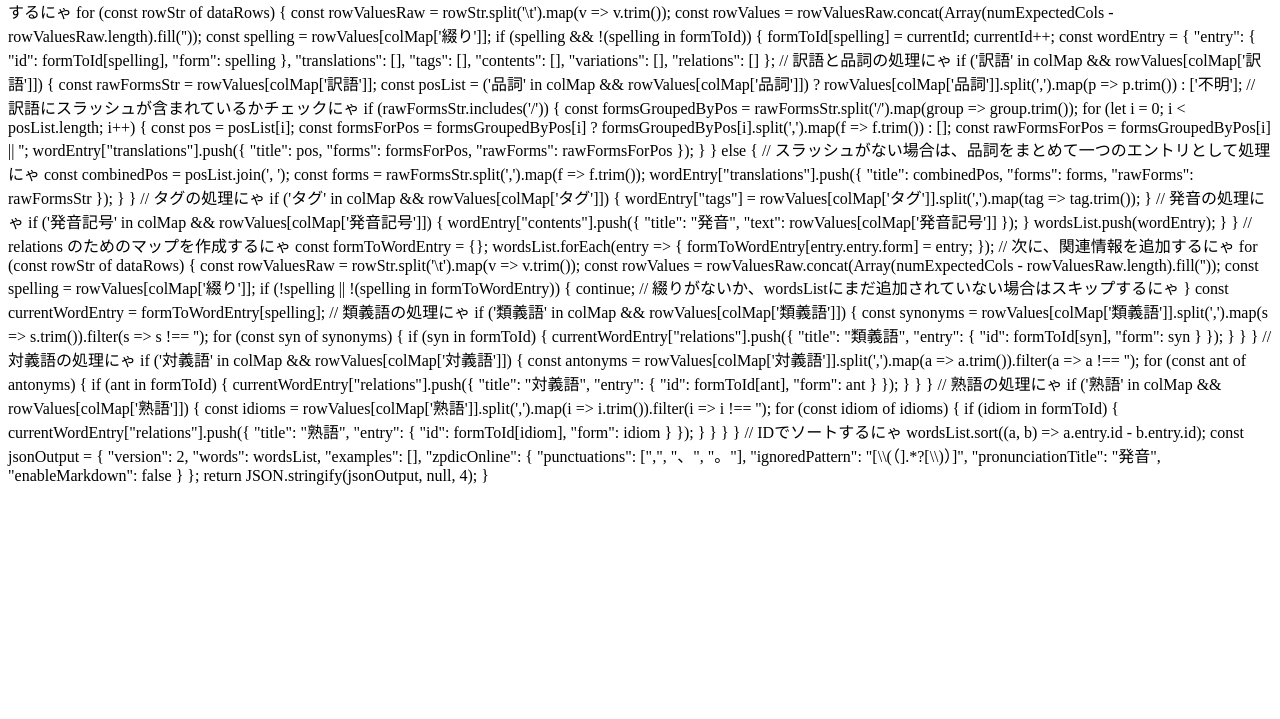
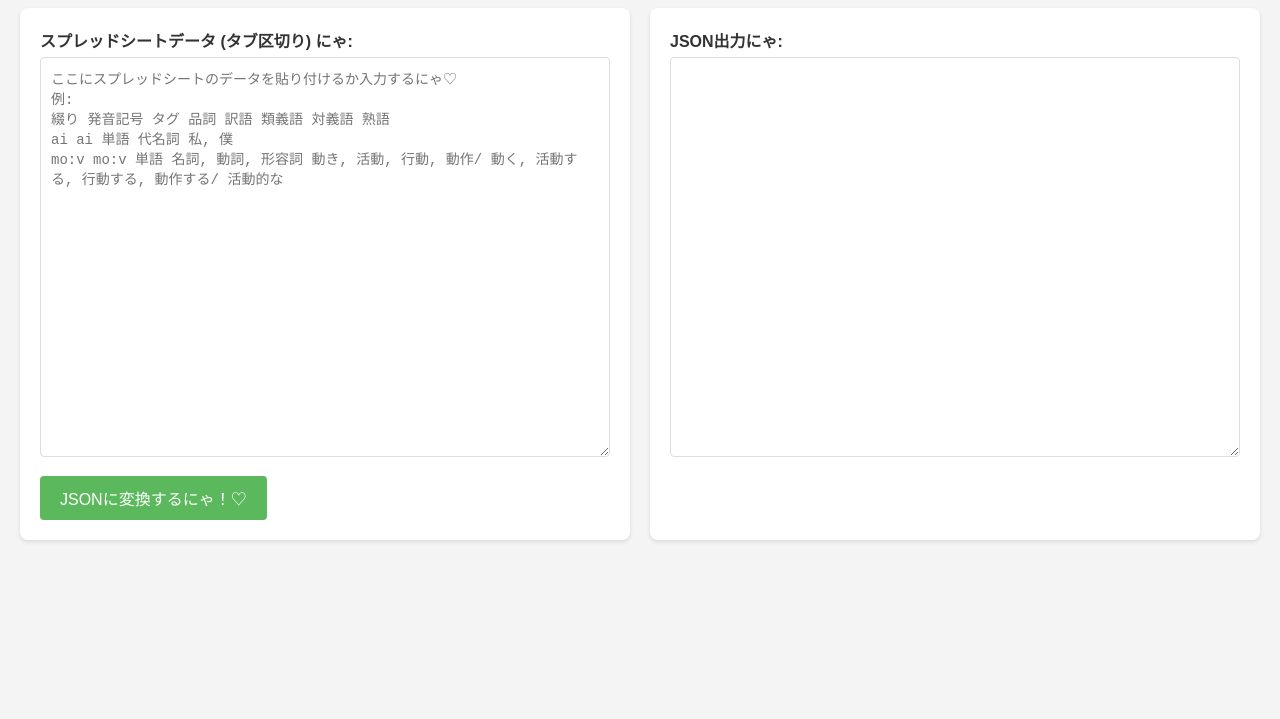
Before and after one commit to kiroku1010/spreadsheet-to-otm, a plain HTML site: page index.html in a window 1280 px wide. Shown: the part 81-800 px from the top of the page. Drawn offline with Linux system fonts and the light colour scheme.

Commit message:
Update index.html

```diff
--- a/index.html
+++ b/index.html
@@ -1,4 +1,92 @@
-function convertSpreadsheetToJson(spreadsheetData) {
+<!DOCTYPE html>
+<html lang="ja">
+<head>
+    <meta charset="UTF-8">
+    <meta name="viewport" content="width=device-width, initial-scale=1.0">
+    <title>スプレッドシートからJSONへ変換にゃ</title>
+    <style>
+        body {
+            font-family: Arial, sans-serif;
+            margin: 20px;
+            background-color: #f4f4f4;
+            color: #333;
+        }
+
+        h1 {
+            color: #5cb85c;
+        }
+
+        .container {
+            display: flex;
+            gap: 20px;
+            margin-top: 20px;
+        }
+
+        textarea {
+            width: 100%;
+            height: 400px;
+            padding: 10px;
+            border: 1px solid #ddd;
+            border-radius: 4px;
+            font-family: 'Courier New', Courier, monospace;
+            font-size: 14px;
+            box-sizing: border-box;
+            resize: vertical;
+            /* 縦方向のみリサイズ可能にゃ */
+        }
+
+        .input-section,
+        .output-section {
+            flex: 1;
+            background-color: #fff;
+            padding: 20px;
+            border-radius: 8px;
+            box-shadow: 0 2px 4px rgba(0, 0, 0, 0.1);
+        }
+
+        label {
+            font-weight: bold;
+            margin-bottom: 5px;
+            display: block;
+        }
+
+        button {
+            display: block;
+            margin-top: 15px;
+            padding: 10px 20px;
+            background-color: #5cb85c;
+            color: white;
+            border: none;
+            border-radius: 4px;
+            cursor: pointer;
+            font-size: 16px;
+        }
+
+        button:hover {
+            background-color: #4cae4c;
+        }
+    </style>
+</head>
+
+<body>
+    <h1>スプレッドシートデータからJSONに変換するにゃ！♡</h1>
+    <div class="container">
+        <div class="input-section">
+            <label for="spreadsheet_input">スプレッドシートデータ (タブ区切り) にゃ:</label>
+            <textarea id="spreadsheet_input" onkeyup="convertToJson()" placeholder="ここにスプレッドシートのデータを貼り付けるか入力するにゃ♡
+例:
+綴り 発音記号 タグ 品詞 訳語 類義語 対義語 熟語
+ai ai 単語 代名詞 私, 僕
+mo:v mo:v 単語 名詞, 動詞, 形容詞 動き, 活動, 行動, 動作/ 動く, 活動する, 行動する, 動作する/ 活動的な "></textarea>
+            <button onclick="convertToJson()">JSONに変換するにゃ！♡</button>
+        </div>
+        <div class="output-section">
+            <label for="json_output">JSON出力にゃ:</label>
+            <textarea id="json_output" readonly></textarea>
+        </div>
+    </div>
+    <script>
+        function convertSpreadsheetToJson(spreadsheetData) {
             const lines = spreadsheetData.trim().split('\n');
             if (lines.length === 0 || lines[0].trim() === '') {
                 return JSON.stringify({ error: "入力データがないにゃ、またはヘッダーがないにゃ♡" }, null, 4);
@@ -168,3 +256,7 @@ function convertSpreadsheetToJson(spreadsheetData) {
             };
             return JSON.stringify(jsonOutput, null, 4);
         }
+    </script>
+</body>
+
+</html>
```
